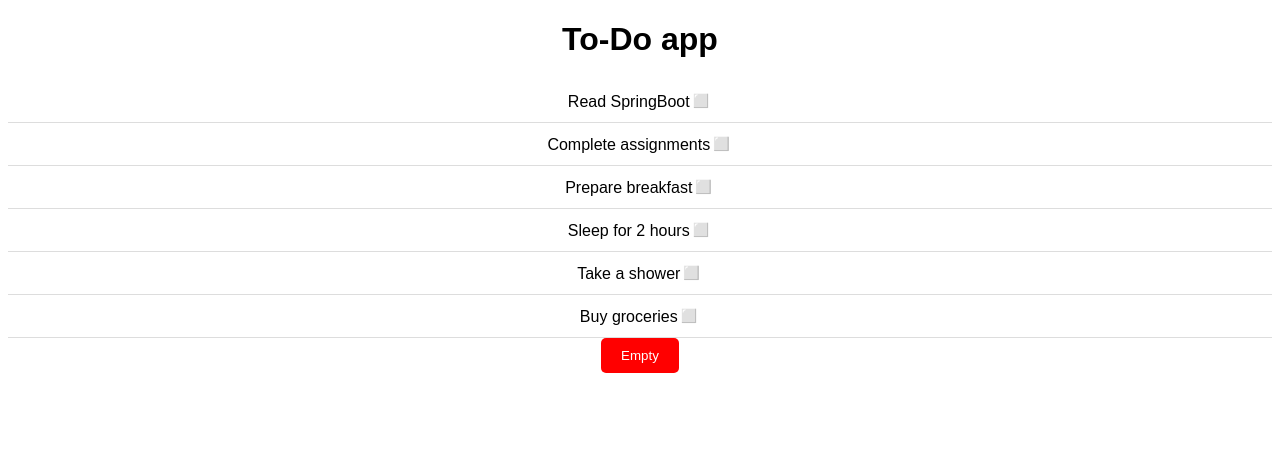
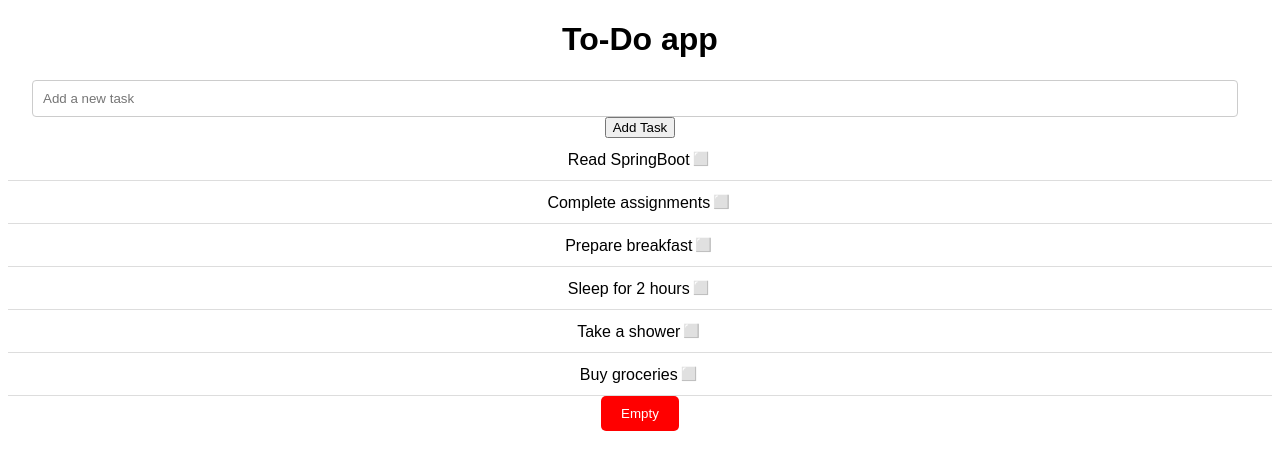
Before and after one commit to tanya-johari/ToDo-List-App, a React (Create React App) app: page / in a window 1280 px wide. Shown: the top 470 px of the page. Built offline with nearby package versions, Linux system fonts and the light colour scheme.

Commit message:
[Tanya] Added form with input field and button to add new tasks to the list

```diff
--- a/src/App.js
+++ b/src/App.js
@@ -9,10 +9,29 @@ const todoitems = ["Read SpringBoot", "Complete assignments", "Prepare breakfast
 export default function App() {
 
   const [todos, setTodos] = useState(todoitems);
+  const [newTask, setNewTask] = useState('');
+
+  const addTodo = (text) =>{
+    if (text.trim()) { // Check if input is not empty
+      setTodos((todoitems) => [...todoitems, text]);
+      setNewTask(''); // Clear the input field after adding the task
+    }
+  };
 
   return (
     <div className="App">
       <Header />
+      <form onSubmit={(e) => e.preventDefault()}>  {/* Prevent default form submission */}
+      <input
+        type="text"
+        placeholder="Add a new task"
+        value={newTask}
+        onChange={(e) => setNewTask(e.target.value)}
+      />
+      <button type="button" onClick={() => addTodo(newTask)}>  {/* Button type set to button */}
+        Add Task
+      </button>
+    </form>
       <ToDoList todos={todos} setTodos={setTodos}/>
     </div>
   );
```
